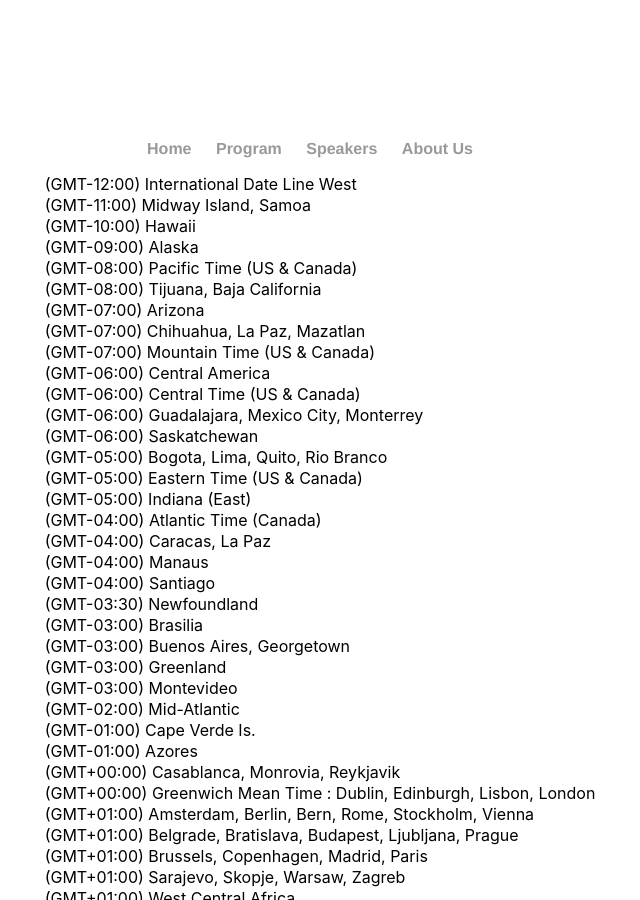
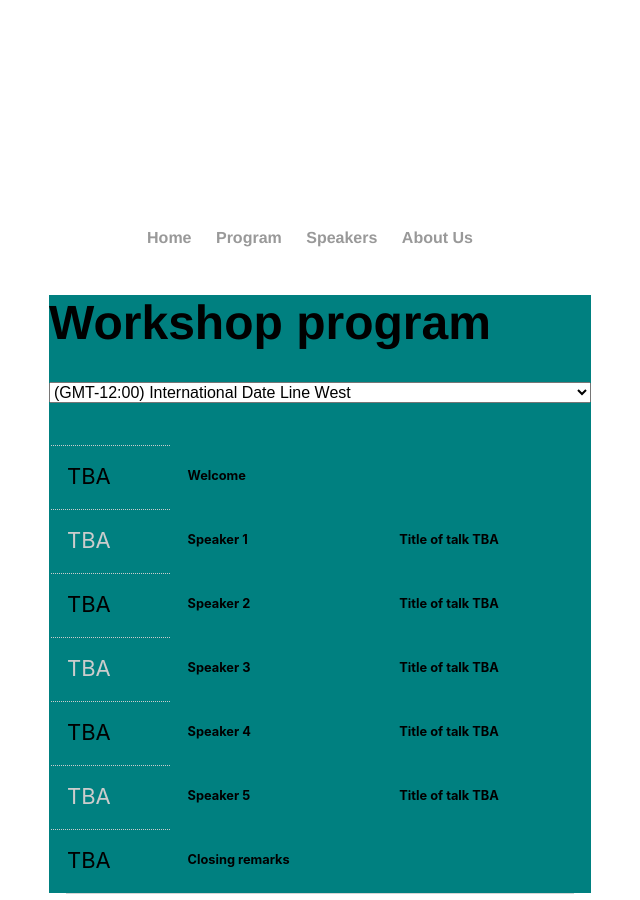
Before and after one commit to spirosChv/ocns2021interneurons, a Jekyll site: the page built from program/index.html, in a window 1280 px wide and 900 px high. Shown: the whole window, without its empty margins (320-960 px from the left). Built offline with Jekyll 4.4.1, drawn with Linux system fonts in a browser that asks for light colours.

Commit message:
Update index.html

```diff
--- a/program/index.html
+++ b/program/index.html
@@ -3,7 +3,7 @@ layout: default
 title: Workshop Program
 ---
 
-		<div class="blurp" style="background-color: #008080>
+		<div class="blurp" style="background-color: #008080">
 			<h1>Workshop program</h1>
 
 			<select style="font-size:16px">
```
